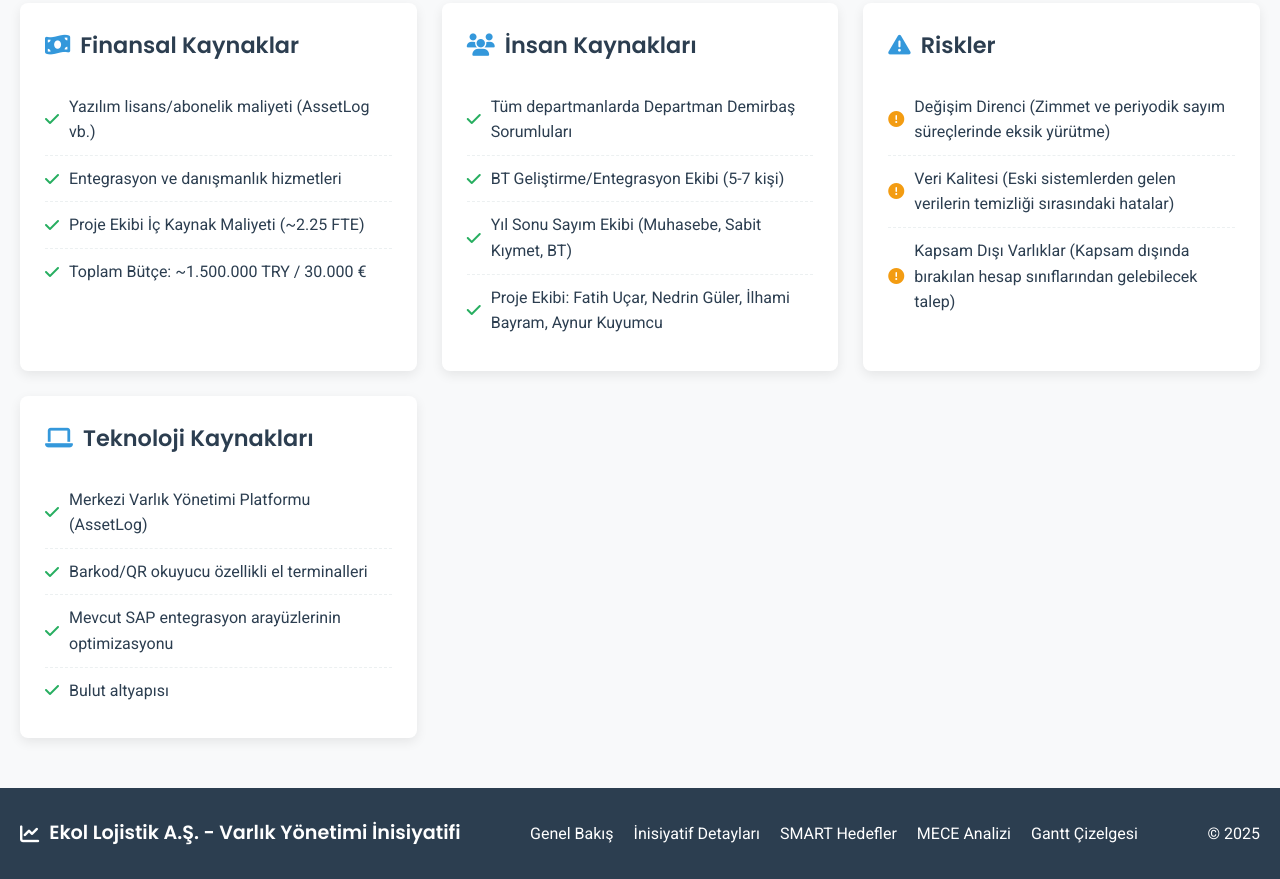
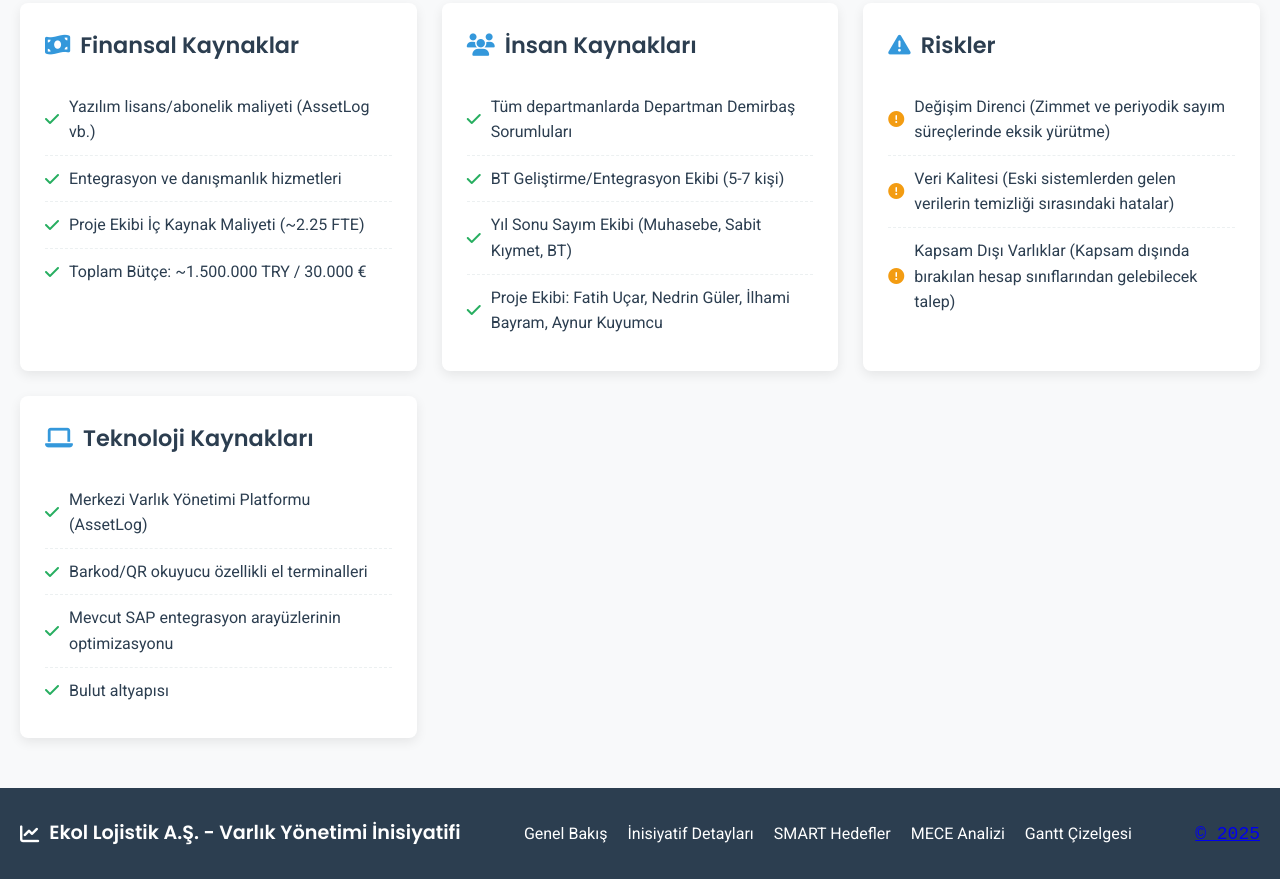
Before and after one commit to fatihucar66/Varlik_Yonetimi, a plain HTML site: page index.html in a window 1280 px wide. Shown: the part 3295-4174 px from the top of the page. Drawn offline with nearby package versions, Linux system fonts and the light colour scheme.

```diff
--- a/index.html
+++ b/index.html
@@ -888,4 +888,7 @@
             </div>
 
             <div>
-                <p>© 2025
+
+
+            <p class=MsoNormal><a href="Fizibilitea.html"><span style='font-size:13.5pt;
+            line-height:107%;font-family:"Courier New"'>© 2025</span></a></p>
```
